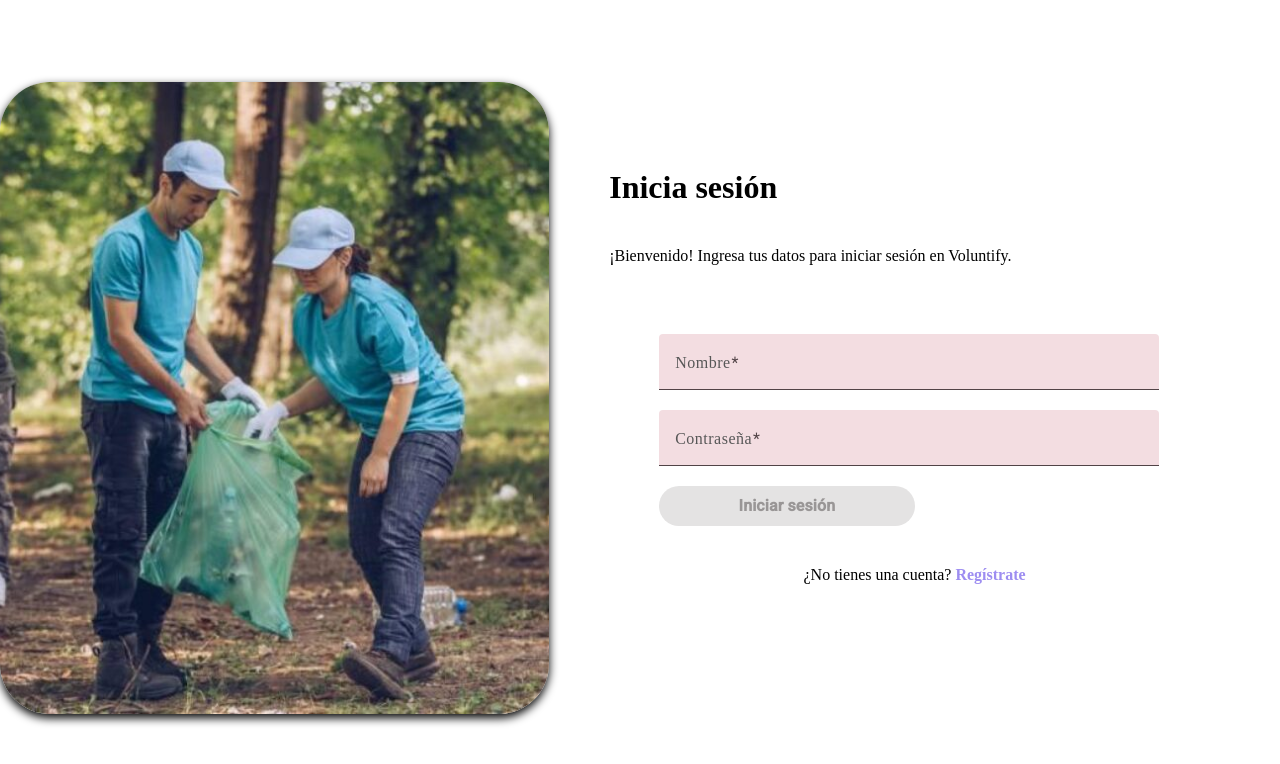
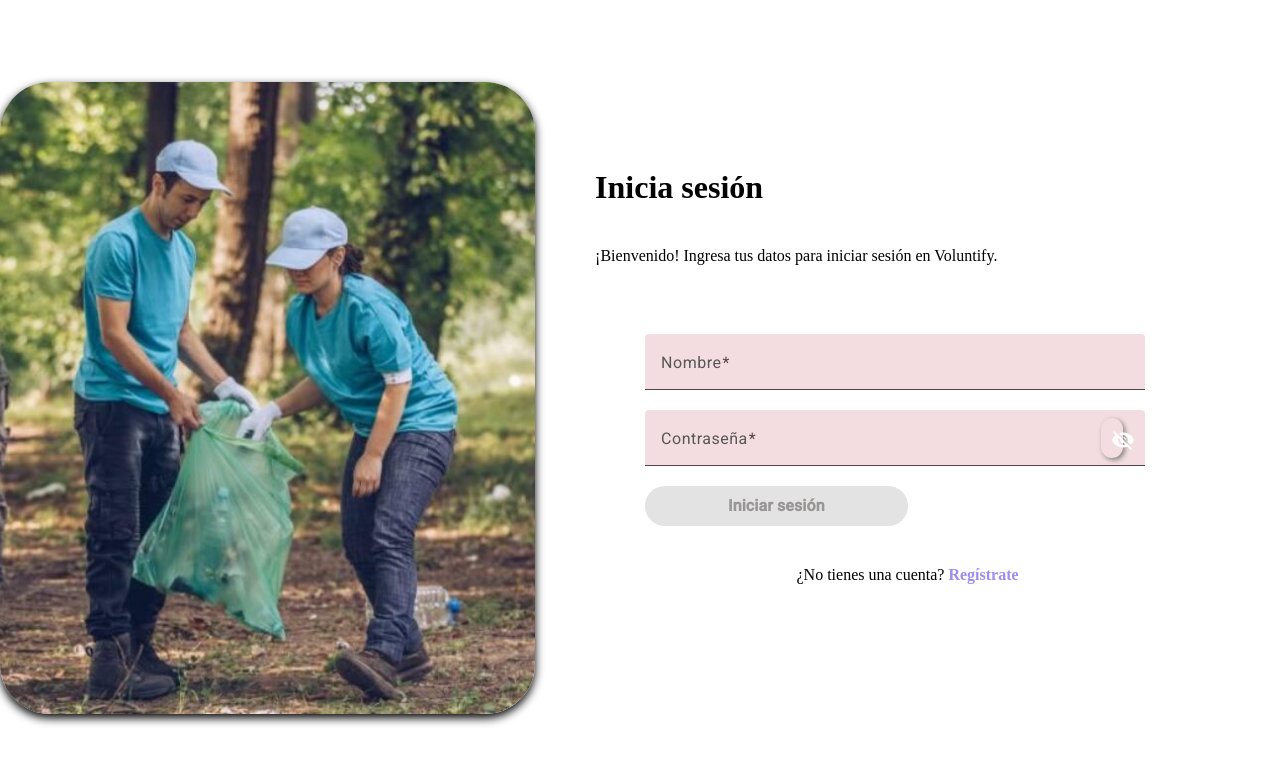
Before and after one commit to Voluntify/Frontend, an Angular app: page /login-volunteer in a window 1280 px wide. Shown: the top 764 px of the page. Built offline with nearby package versions, Linux system fonts and the light colour scheme.

Commit message:
ocultar contraseña

```diff
--- a/src/app/pages/login-organization-page/login-organization-page.component.css
+++ b/src/app/pages/login-organization-page/login-organization-page.component.css
@@ -1,5 +1,4 @@
 * {
-    font-family: 'Poppins';
     box-sizing: border-box;
 }
 
--- a/src/app/pages/login-organization-page/login-organization-page.component.html
+++ b/src/app/pages/login-organization-page/login-organization-page.component.html
@@ -3,7 +3,7 @@
         <h1>Inicia sesión</h1>
         <p>¡Bienvenido! Ingresa los datos del administrador de la organización para iniciar sesión en Voluntify.</p>
         <div class="login">
-            <form [formGroup]="loginOrganizationForm" (ngSubmit)="LoginOrganization()"></form>
+            <form [formGroup]="loginOrganizationForm" (ngSubmit)="LoginOrganization()">
 
             <!-- Campo de nombre -->
           <mat-form-field appearance="fill" class="custom-form-field">
@@ -12,12 +12,19 @@
           </mat-form-field>
 
           <!-- Campo de contraseña -->
-          <mat-form-field appearance="fill" class="custom-form-field">
-            <mat-label class="password">Contraseña</mat-label>
-            <input matInput formControlName="contrasena" required />
-          </mat-form-field>
+        <mat-form-field appearance="fill" class="custom-form-field">
+          <mat-label class="password">Contraseña</mat-label>
+          <input matInput formControlName="contrasena" required [type]="hide() ? 'password' : 'text'" />
+          <button
+            mat-icon-button matSuffix type="button" (click)="clickEvent($event)" [attr.aria-label]="'Hide password'" [attr.aria-pressed]="hide()">
+            <mat-icon>{{ hide() ? 'visibility_off' : 'visibility' }}</mat-icon>
+          </button>
+        </mat-form-field>
 
-            <button routerLink="/main">Iniciar sesión</button>
+            <!-- Botón de inicio de sesión -->
+          <button mat-raised-button color="primary" type="submit" [disabled]="loginOrganizationForm.invalid">Iniciar sesión</button>
+          </form>
+
             <p>¿No tienes una cuenta? <a [routerLink]="'/register-organization'" class="link">Registra a tu organización</a></p>
         </div>
     </div>
--- a/src/app/pages/login-organization-page/login-organization-page.component.ts
+++ b/src/app/pages/login-organization-page/login-organization-page.component.ts
@@ -1,4 +1,4 @@
-import { Component } from '@angular/core';
+import { Component, signal } from '@angular/core';
 import { FormBuilder, FormGroup, ReactiveFormsModule, Validators } from '@angular/forms';
 import { MatButtonModule } from '@angular/material/button';
 import { MatFormField, MatLabel } from '@angular/material/form-field';
@@ -18,12 +18,18 @@ import { MatSnackBar } from '@angular/material/snack-bar';
     MatButtonModule,
     RouterLink,
     ReactiveFormsModule
-  ],
+    ],
   templateUrl: './login-organization-page.component.html',
   styleUrl: './login-organization-page.component.css'
 })
 export class LoginOrganizationPageComponent {
   loginOrganizationForm: FormGroup;
+
+  hide = signal(true);
+  clickEvent(event: MouseEvent) {
+    this.hide.set(!this.hide());
+    event.stopPropagation();
+  }
 
   constructor(
     private fb: FormBuilder,
--- a/src/app/pages/login-volunteer-page/login-volunteer-page.component.css
+++ b/src/app/pages/login-volunteer-page/login-volunteer-page.component.css
@@ -1,5 +1,4 @@
 * {
-    font-family: 'Poppins';
     box-sizing: border-box;
 }
 
@@ -22,6 +21,17 @@ main {
 .image{
     width: 45%;
 }
+
+mat-icon {
+    font-size: 24px;
+    line-height: 1;
+  }
+
+  button[mat-icon-button] {
+    background: transparent;
+    border: none;
+    cursor: pointer;
+  }
 
 .image img{
     width: 100%;
--- a/src/app/pages/login-volunteer-page/login-volunteer-page.component.html
+++ b/src/app/pages/login-volunteer-page/login-volunteer-page.component.html
@@ -17,7 +17,11 @@
         <!-- Campo de contraseña -->
         <mat-form-field appearance="fill" class="custom-form-field">
           <mat-label class="password">Contraseña</mat-label>
-            <input matInput formControlName="contrasena" required />
+          <input matInput formControlName="contrasena" required [type]="hide() ? 'password' : 'text'" />
+          <button
+            mat-icon-button matSuffix type="button" (click)="clickEvent($event)" [attr.aria-label]="'Hide password'" [attr.aria-pressed]="hide()">
+            <mat-icon>{{ hide() ? 'visibility_off' : 'visibility' }}</mat-icon>
+          </button>
         </mat-form-field>
 
         <!-- Botón de inicio de sesión -->
--- a/src/app/pages/login-volunteer-page/login-volunteer-page.component.ts
+++ b/src/app/pages/login-volunteer-page/login-volunteer-page.component.ts
@@ -23,6 +23,12 @@ import { MatSnackBar } from '@angular/material/snack-bar';
 })
 export class LoginVolunteerPageComponent {
   loginVolunteerForm: FormGroup;
+
+  hide = signal(true);
+  clickEvent(event: MouseEvent) {
+    this.hide.set(!this.hide());
+    event.stopPropagation();
+  }
 
   constructor(
     private fb: FormBuilder,
```
Lines whose indentation alone changed are shown as unchanged.
